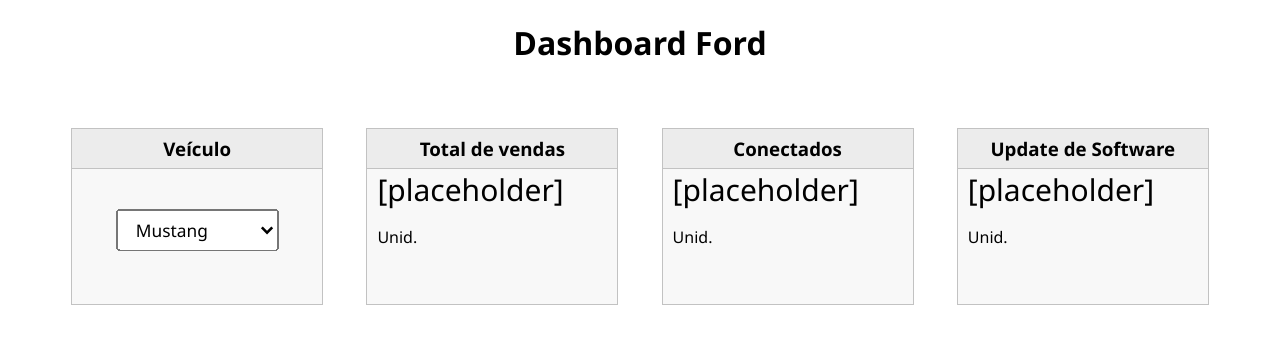
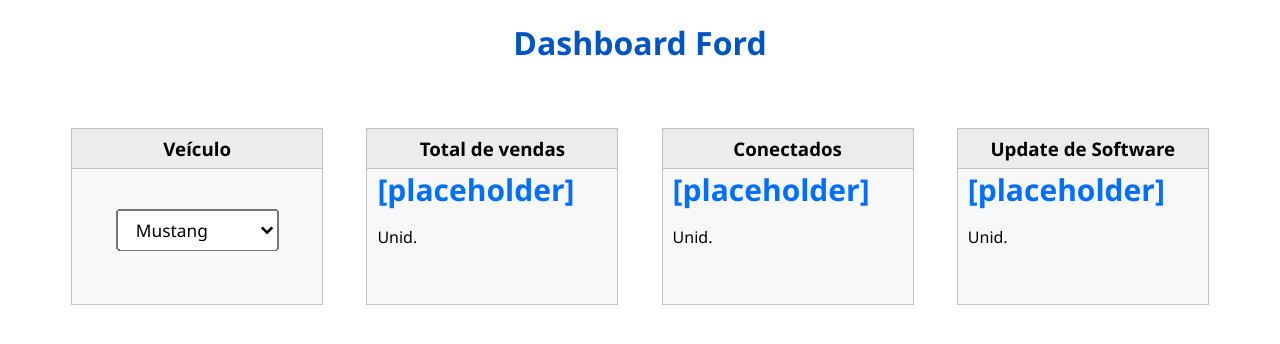
Before and after one commit to fordelius-introitus/Ford-Angular, an Angular app: page /dashboard in a window 1280 px wide. Shown: the top 344 px of the page. Built offline with nearby package versions, Linux system fonts and the light colour scheme.

Commit message:
added color to the texts

```diff
--- a/src/app/pages/dashboard/dashboard.css
+++ b/src/app/pages/dashboard/dashboard.css
@@ -5,6 +5,7 @@
 h1 {
     display: flex;
     justify-content: center;
+    color: rgb(0, 85, 197);
 }
 
 .info-squares {
@@ -28,12 +29,15 @@
     align-items: center;
     justify-content: center;
     box-sizing: border-box;
+
     border-bottom: 1px solid rgb(194, 194, 194);
     background-color: rgb(236, 236, 236);
 }
 
 .info-square label {
     font-size: 30px;
+    font-weight: bold;
+    color: rgb(0, 110, 255);
 }
 
 .info-square label,
```
